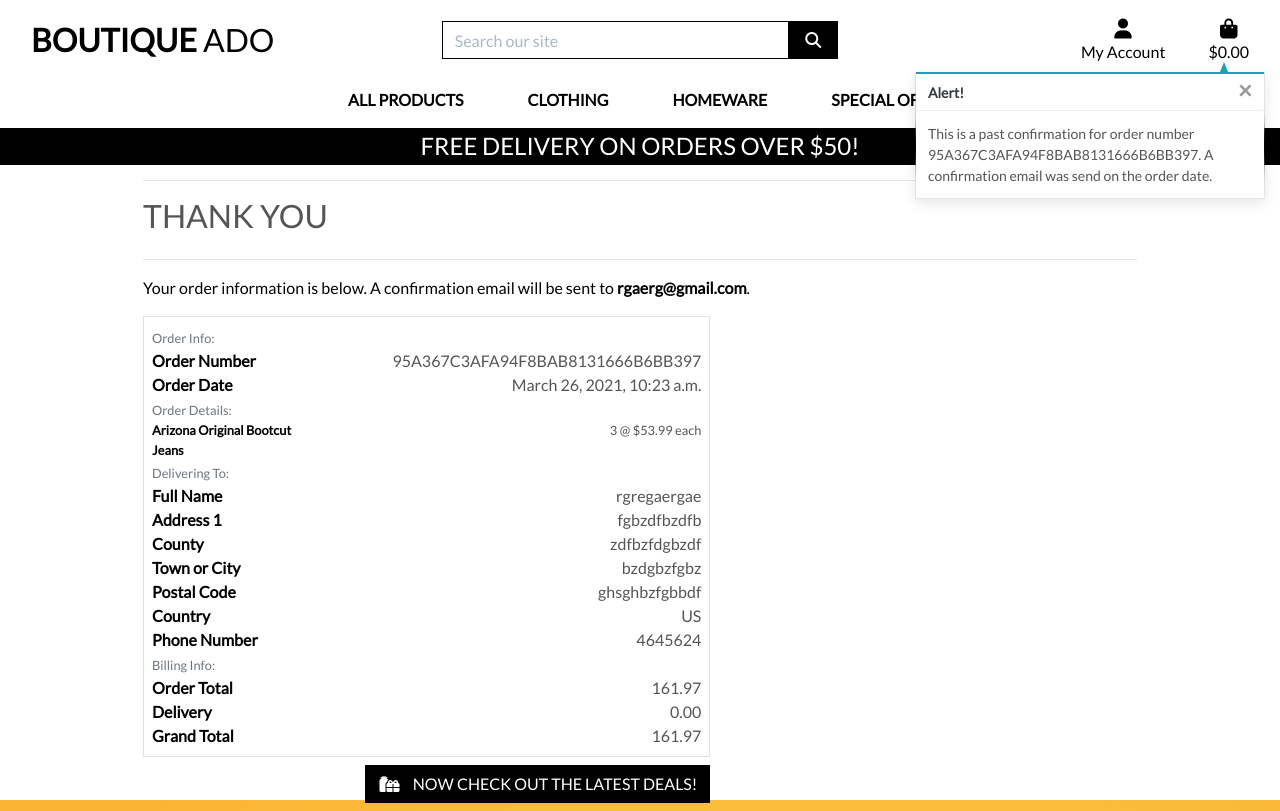
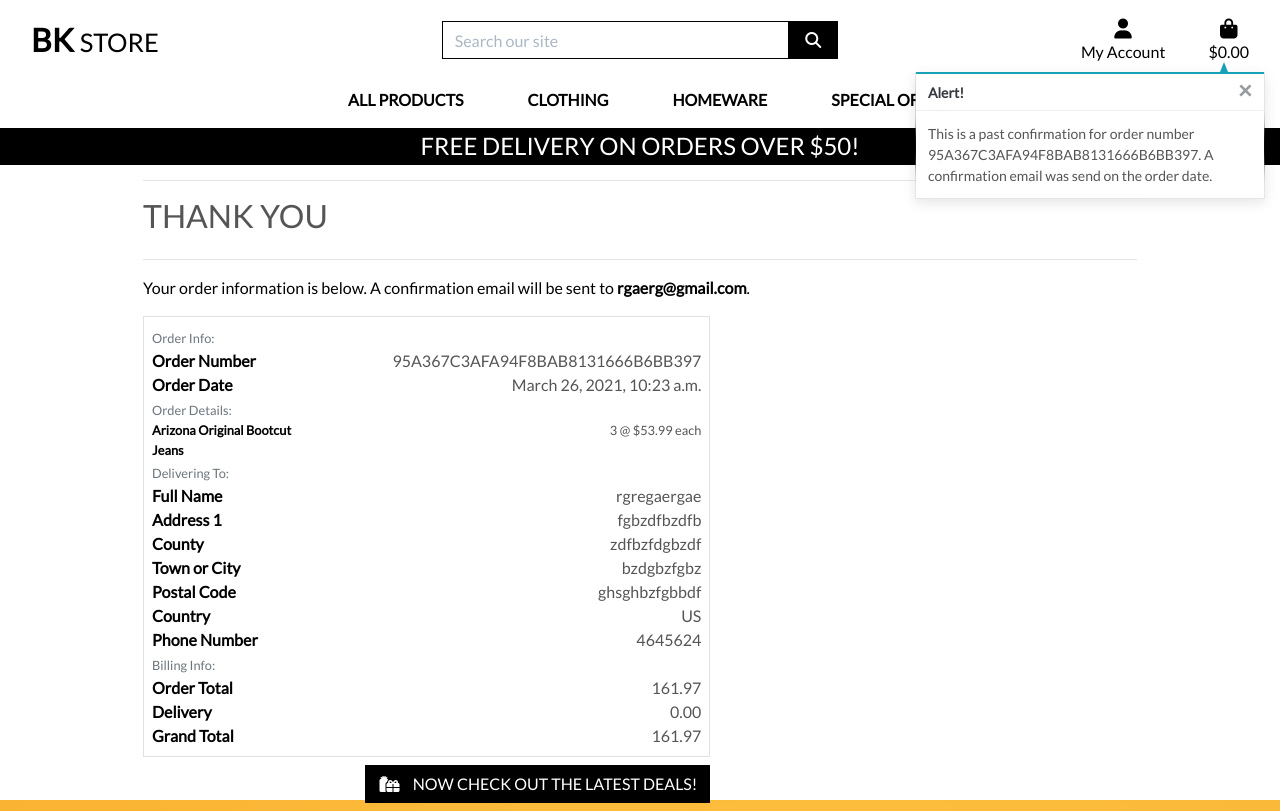
Before and after one commit to behnazkhoshnood/boutique_ado_v1, a Django app: a page that uses templates/base.html in a window 1280 px wide. Run offline with Django 3.2, Linux system fonts and the light colour scheme; data comes from the database, SQL or seed files in the repository; both versions use the stored data as it was after the commit; some libraries are stand-ins or nearby versions.

Commit message:
fixing title of templates

```diff
--- a/bag/templates/bag/bag.html
+++ b/bag/templates/bag/bag.html
@@ -2,6 +2,7 @@
 {% load static %}
 {% load bag_tools %}
 
+{% block extra_title %}shoping bag{% endblock %}
 {% block page_header %}
     <div class="container header-container">
         <div class="row">
--- a/checkout/templates/checkout/checkout.html
+++ b/checkout/templates/checkout/checkout.html
@@ -2,6 +2,7 @@
 {% load static %}
 {% load bag_tools %}
 
+{% block extra_title %}Checkout Page{% endblock %}
 {% block extra_css %}
     <link rel="stylesheet" href="{% static 'checkout/css/checkout.css' %}">
 {% endblock %}
--- a/checkout/templates/checkout/checkout_success.html
+++ b/checkout/templates/checkout/checkout_success.html
@@ -5,6 +5,7 @@
     <link rel="stylesheet" href="{% static 'checkout/css/checkout.css' %}">
 {% endblock %}
 
+{% block extra_title %}Checkout Confirmation Page{% endblock %}
 {% block page_header %}
     <div class="container header-container">
         <div class="row">
--- a/home/templates/home/index.html
+++ b/home/templates/home/index.html
@@ -1,6 +1,7 @@
 {% extends "base.html" %}
 {% load static %}
 
+{% block extra_title %}Home Page{% endblock %}
 {% block page_header %}
     <div class="container header-container">
         <div class="row">
--- a/products/templates/products/add_product.html
+++ b/products/templates/products/add_product.html
@@ -1,6 +1,7 @@
 {% extends "base.html" %}
 {% load static %}
 
+{% block extra_title %}Add Product Page{% endblock %}
 {% block page_header %}
     <div class="container header-container">
         <div class="row">
--- a/products/templates/products/edit_product.html
+++ b/products/templates/products/edit_product.html
@@ -1,6 +1,7 @@
 {% extends "base.html" %}
 {% load static %}
 
+{% block extra_title %}Edit Product Page{% endblock %}
 {% block page_header %}
     <div class="container header-container">
         <div class="row">
--- a/products/templates/products/product_detail.html
+++ b/products/templates/products/product_detail.html
@@ -1,6 +1,7 @@
 {% extends "base.html" %}
 {% load static %}
 
+{% block extra_title %} {{ product.name }} {% endblock %}
 {% block page_header %}
     <div class="container header-container">
         <div class="row">
--- a/products/templates/products/products.html
+++ b/products/templates/products/products.html
@@ -1,6 +1,7 @@
 {% extends "base.html" %}
 {% load static %}
 
+{% block extra_title %}Products Page{% endblock %}
 {% block page_header %}
     <div class="container header-container">
         <div class="row">
--- a/profiles/templates/profiles/profile.html
+++ b/profiles/templates/profiles/profile.html
@@ -5,6 +5,7 @@
     <link rel="stylesheet" href="{% static 'profiles/css/profile.css' %}">
 {% endblock %}
 
+{% block extra_title %}Profile Page{% endblock %}
 {% block page_header %}
     <div class="container header-container">
         <div class="row">
--- a/templates/base.html
+++ b/templates/base.html
@@ -34,14 +34,14 @@
     {% block extra_js %}
     {% endblock %}
 
-    <title>Boutique Ado {% block extra_title %}{% endblock %}</title>
+    <title>BK Store {% block extra_title %}{% endblock %}</title>
   </head>
   <body>
     <header class="container-fluid fixed-top">
         <div id="topnav" class="row bg-white pt-lg-2 d-none d-lg-flex">
             <div class="col-12 col-lg-4 my-auto py-1 py-lg-0 text-center text-lg-left">
                 <a href="{% url 'home' %}" class="nav-link main-logo-link">
-                    <h2 class="logo-font text-black my-0"><strong>Boutique</strong> Ado</h2>
+                    <h2 class="logo-font text-black my-0"><strong>BK </strong><small> Store</small></h2>
                 </a>
             </div>
             <div class="col-12 col-lg-4 my-auto py-1 py-lg-0">
```
Also changed, not shown: db.sqlite3.
